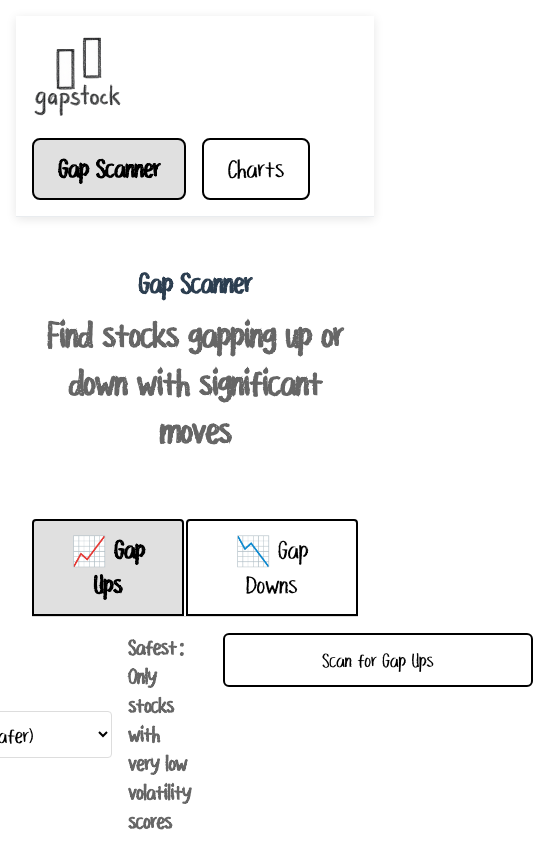
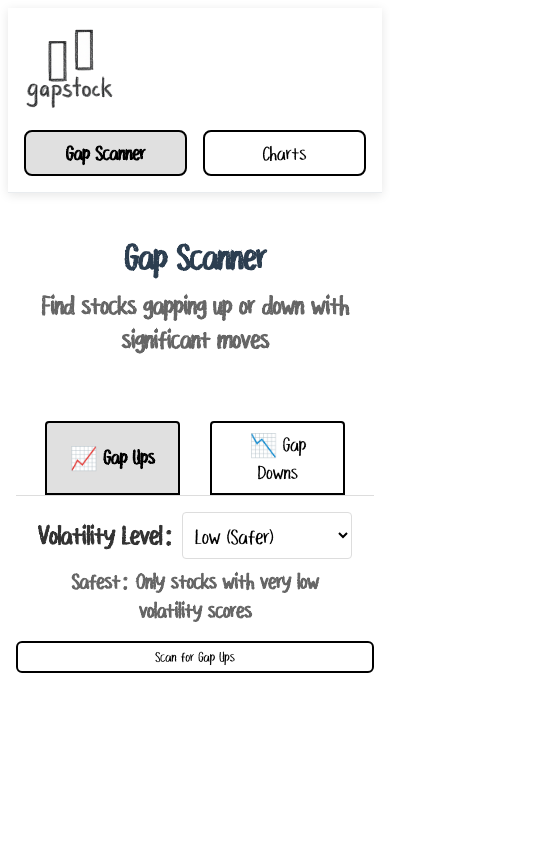
Before and after one commit to NirShihor/stockshower_new, a React (Create React App) app in the folder client/: page / in a window 390 px wide. Shown: the top 868 px of the page, 533 px wide, since content can reach past the window. Built offline with nearby package versions, Linux system fonts and the light colour scheme; what chartjs-chart-financial would draw is missing.

Commit message:
mobile friendly

```diff
--- a/client/src/App.css
+++ b/client/src/App.css
@@ -662,17 +662,43 @@ h1 {
 
 @media (max-width: 768px) {
   .App {
+    padding: 0.5rem;
+    text-align: center;
+  }
+
+  .main-content {
+    padding: 0.5rem;
+    max-width: 100vw;
+    overflow-x: hidden;
+  }
+
+  .scan-container {
     padding: 1rem;
+    margin: 0;
   }
 
   .stocks-grid {
     grid-template-columns: 1fr;
+    gap: 0.75rem;
+    max-width: calc(100vw - 1rem);
+    margin: 0;
+    padding: 0;
+  }
+
+  .stock-card {
+    margin: 0;
+    padding: 0.5rem;
+    max-width: calc(100vw - 2rem);
+    width: 100%;
+    box-sizing: border-box;
+    min-width: 0;
   }
 
   .scan-header {
     flex-direction: column;
-    align-items: flex-start;
+    align-items: center;
     gap: 1rem;
+    text-align: center;
   }
 
   .analysis-content {
@@ -684,4 +710,123 @@ h1 {
     align-items: flex-start;
     gap: 1rem;
   }
+
+  .page-header h1 {
+    font-size: 2.5rem;
+  }
+
+  .page-header p {
+    font-size: 1.8rem;
+  }
+
+  .analysis-button {
+    min-width: calc(100vw - 6rem);
+    max-width: calc(100vw - 6rem);
+    font-size: 1rem;
+    padding: 0.3rem 0.4rem;
+    box-sizing: border-box;
+  }
+
+  .scanner-controls {
+    display: block;
+    text-align: center;
+  }
+
+  .scanner-controls > div {
+    flex-direction: column !important;
+    align-items: center !important;
+    gap: 0.5rem !important;
+    margin-bottom: 1rem;
+  }
+
+  .scanner-controls button {
+    margin-left: 0 !important;
+    width: 100%;
+    max-width: calc(100vw - 2rem);
+    box-sizing: border-box;
+  }
+
+  .nav-links {
+    flex-direction: row;
+    justify-content: space-evenly;
+    gap: 1rem;
+    width: 100%;
+  }
+
+  .nav-link {
+    font-size: 1.4rem;
+    padding: 0.5rem 0.9rem;
+    flex: 1;
+    text-align: center;
+    max-width: 135px;
+  }
+
+  .tab-button {
+    font-size: 1.4rem;
+    padding: 0.5rem 0.9rem;
+    flex: 1;
+    text-align: center;
+    max-width: 135px;
+  }
+
+  .tab-navigation {
+    justify-content: space-evenly !important;
+    width: 100%;
+  }
+
+  /* Charts page mobile styles */
+  .chart-controls {
+    flex-direction: column !important;
+    align-items: center !important;
+    gap: 1rem !important;
+    text-align: center;
+  }
+
+  .chart-symbol-selector,
+  .chart-days-selector,
+  .chart-type-selector {
+    flex-direction: column !important;
+    align-items: center !important;
+    gap: 0.5rem !important;
+    width: 100%;
+    max-width: calc(100vw - 2rem);
+  }
+
+  .stock-search-container {
+    min-width: calc(100vw - 3rem) !important;
+    max-width: calc(100vw - 3rem) !important;
+  }
+
+  .stock-search-input {
+    width: 100% !important;
+    box-sizing: border-box;
+    font-size: 1.2rem !important;
+  }
+
+  .chart-days-selector {
+    margin-left: 0 !important;
+  }
+
+  .chart-days-selector select,
+  .chart-type-selector select {
+    width: 100%;
+    max-width: calc(100vw - 4rem);
+    box-sizing: border-box;
+    font-size: 1.2rem !important;
+  }
+
+  .chart-section {
+    margin: 1rem 0;
+    padding: 1rem 0.5rem;
+  }
+
+  .chart-container {
+    height: 300px;
+  }
+
+  .stock-dropdown {
+    max-width: calc(100vw - 3rem);
+    left: 0 !important;
+    right: 0 !important;
+  }
 }
--- a/client/src/pages/GapScannerPage.tsx
+++ b/client/src/pages/GapScannerPage.tsx
@@ -50,6 +50,7 @@ const GapScannerPage: React.FC = () => {
   const [showRiskModal, setShowRiskModal] = useState<boolean>(false);
   const [currentRiskAssessment, setCurrentRiskAssessment] = useState<{symbol: string, assessment: string, timestamp: number} | null>(null);
   const [hasRealTimeAccess, setHasRealTimeAccess] = useState<boolean>(true); // Assume true initially
+  const [showScanningMessage, setShowScanningMessage] = useState<boolean>(false);
 
   // Load persisted scan data on component mount
   useEffect(() => {
@@ -112,6 +113,7 @@ const GapScannerPage: React.FC = () => {
       alert(`Error scanning for gap-${activeTab}s. Please try again.`);
     } finally {
       setLoading(false);
+      setShowScanningMessage(false); // Hide message when scan completes
     }
   };
 
@@ -418,27 +420,60 @@ const GapScannerPage: React.FC = () => {
       }}>
         <button
           onClick={() => {
-            setActiveTab('up');
-            setScanData(null); // Clear data when switching tabs
+            if (!loading) {
+              setActiveTab('up');
+              setScanData(null); // Clear data when switching tabs
+              setShowScanningMessage(false); // Hide message if switching successfully
+            } else {
+              setShowScanningMessage(true); // Show message when clicking during scan
+            }
           }}
           className={`tab-button ${activeTab === 'up' ? 'active' : ''}`}
+          style={{
+            opacity: loading && activeTab !== 'up' ? 0.6 : 1,
+            cursor: loading && activeTab !== 'up' ? 'not-allowed' : 'pointer'
+          }}
         >
           📈 Gap Ups
         </button>
         <button
           onClick={() => {
-            setActiveTab('down');
-            setScanData(null); // Clear data when switching tabs
+            if (!loading) {
+              setActiveTab('down');
+              setScanData(null); // Clear data when switching tabs
+              setShowScanningMessage(false); // Hide message if switching successfully
+            } else {
+              setShowScanningMessage(true); // Show message when clicking during scan
+            }
           }}
           className={`tab-button ${activeTab === 'down' ? 'active' : ''}`}
+          style={{
+            opacity: loading && activeTab !== 'down' ? 0.6 : 1,
+            cursor: loading && activeTab !== 'down' ? 'not-allowed' : 'pointer'
+          }}
         >
           📉 Gap Downs
         </button>
       </div>
 
+      {showScanningMessage && loading && (
+        <div style={{
+          textAlign: 'center',
+          marginBottom: '1rem',
+          padding: '0.5rem',
+          backgroundColor: '#fff3cd',
+          color: '#856404',
+          border: '1px solid #ffeaa7',
+          borderRadius: '4px',
+          fontSize: '1.3rem'
+        }}>
+          ⏳ Please wait until scan is done before switching tabs
+        </div>
+      )}
+
       <div className="scanner-controls">
-        <div style={{display: 'flex', alignItems: 'center', gap: '1rem', marginBottom: '1rem'}}>
-          <div style={{display: 'flex', alignItems: 'center', gap: '0.5rem'}}>
+        <div style={{display: 'flex', alignItems: 'center', gap: '1rem', marginBottom: '1rem', flexWrap: 'wrap'}}>
+          <div style={{display: 'flex', alignItems: 'center', gap: '0.5rem', flexWrap: 'wrap'}}>
             <label htmlFor="volatility-select" style={{fontSize: '1.8rem', color: '#333', fontWeight: 'bold'}}>
               Volatility Level:
             </label>
@@ -467,7 +502,7 @@ const GapScannerPage: React.FC = () => {
           </small>
         </div>
 
-        <div style={{display: 'flex', alignItems: 'baseline', gap: '1rem'}}>
+        <div style={{display: 'flex', alignItems: 'baseline', gap: '1rem', flexWrap: 'wrap'}}>
           <button
             className="analysis-button"
             onClick={fetchGapScan}
@@ -482,7 +517,7 @@ const GapScannerPage: React.FC = () => {
             </button>
           )}
           {scanData && (
-            <div style={{fontSize: '1.2rem', color: '#666'}}>
+            <div style={{fontSize: '1.2rem', color: '#666', minWidth: 'fit-content'}}>
               Last scanned: {new Date(scanData.timestamp).toLocaleString()}
               {scanData.scanDuration && ` (${scanData.scanDuration})`}
             </div>
```
